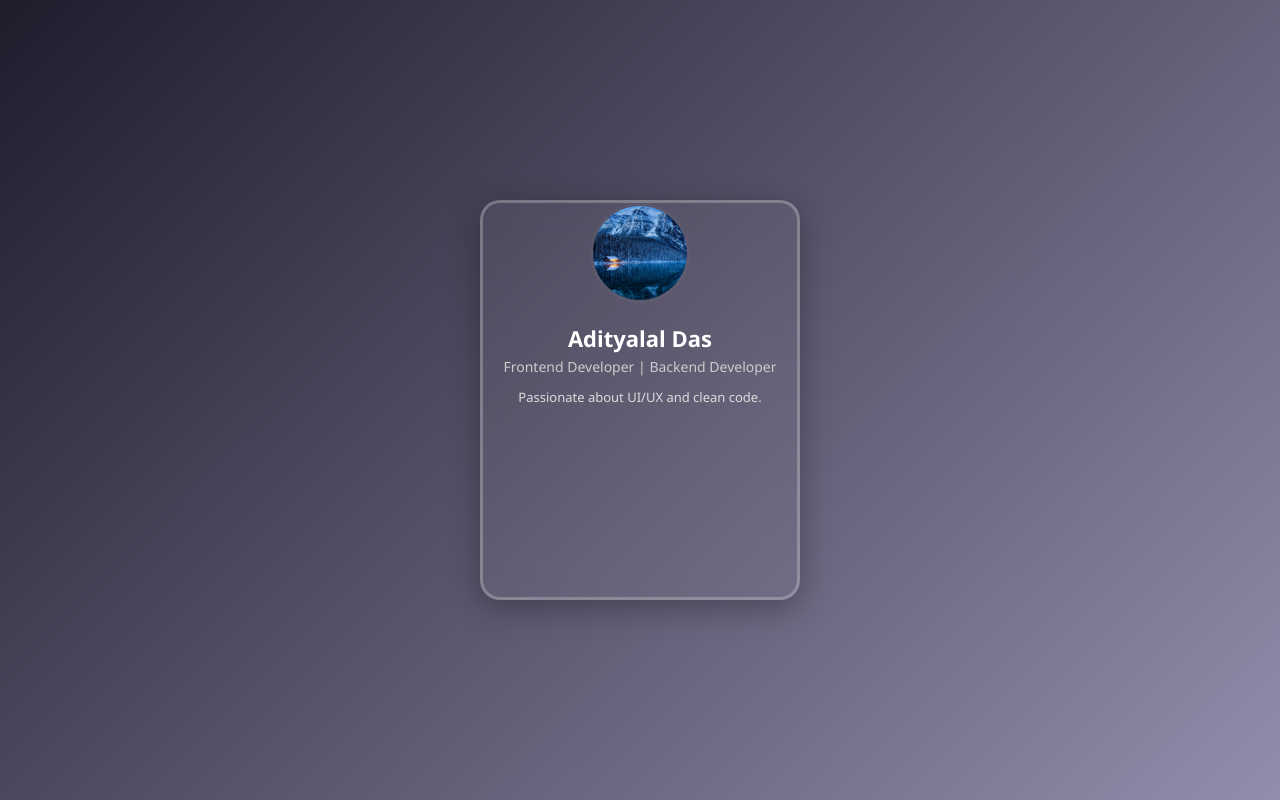
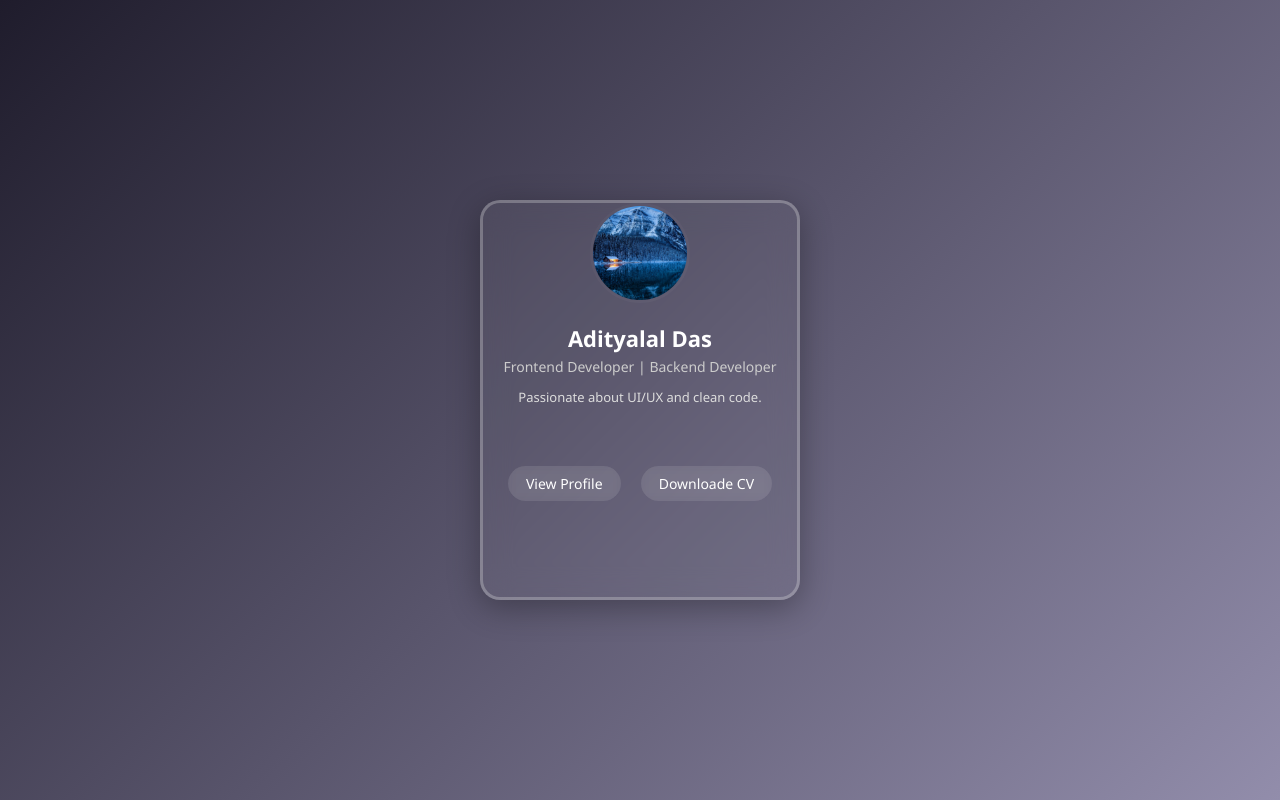
Before and after one commit to Adi-git005/Portfolio, a plain HTML site: page profile@card.html in a window 1280 px wide. Drawn offline with Linux system fonts and the light colour scheme.

Commit message:
Add button and it's style

```diff
--- a/card_style.css
+++ b/card_style.css
@@ -59,3 +59,22 @@ body{
     margin: 0 8px;
     transition: color 0.3s ease;
 }
+.social-icons a:hover {
+    color: #ffd369;
+}
+.btn button{
+    margin: 6px 8px;
+    padding: 8px 18px;
+    border: none;
+    border-radius: 25px;
+    background: rgba(225, 225, 225, 0.1);
+    color: #fff;
+    cursor: pointer;
+    font-size: 14px;
+    transition: all 0.3s ease;
+    backdrop-filter: blur(5px);
+}
+.btn button:hover {
+    background: #fff;
+    color: #333;
+}
--- a/profile@card.html
+++ b/profile@card.html
@@ -18,6 +18,11 @@
             <a href="#"><i class="fa-brands fa-whatsapp"></i></a>
             <a href="#"><i class="fa-brands fa-instagram"></i></a>
         </div>
+
+        <div class="btn">
+            <button>View Profile</button>
+            <button>Downloade CV</button>
+        </div>
     </div>
 </body>
 </html>
```
